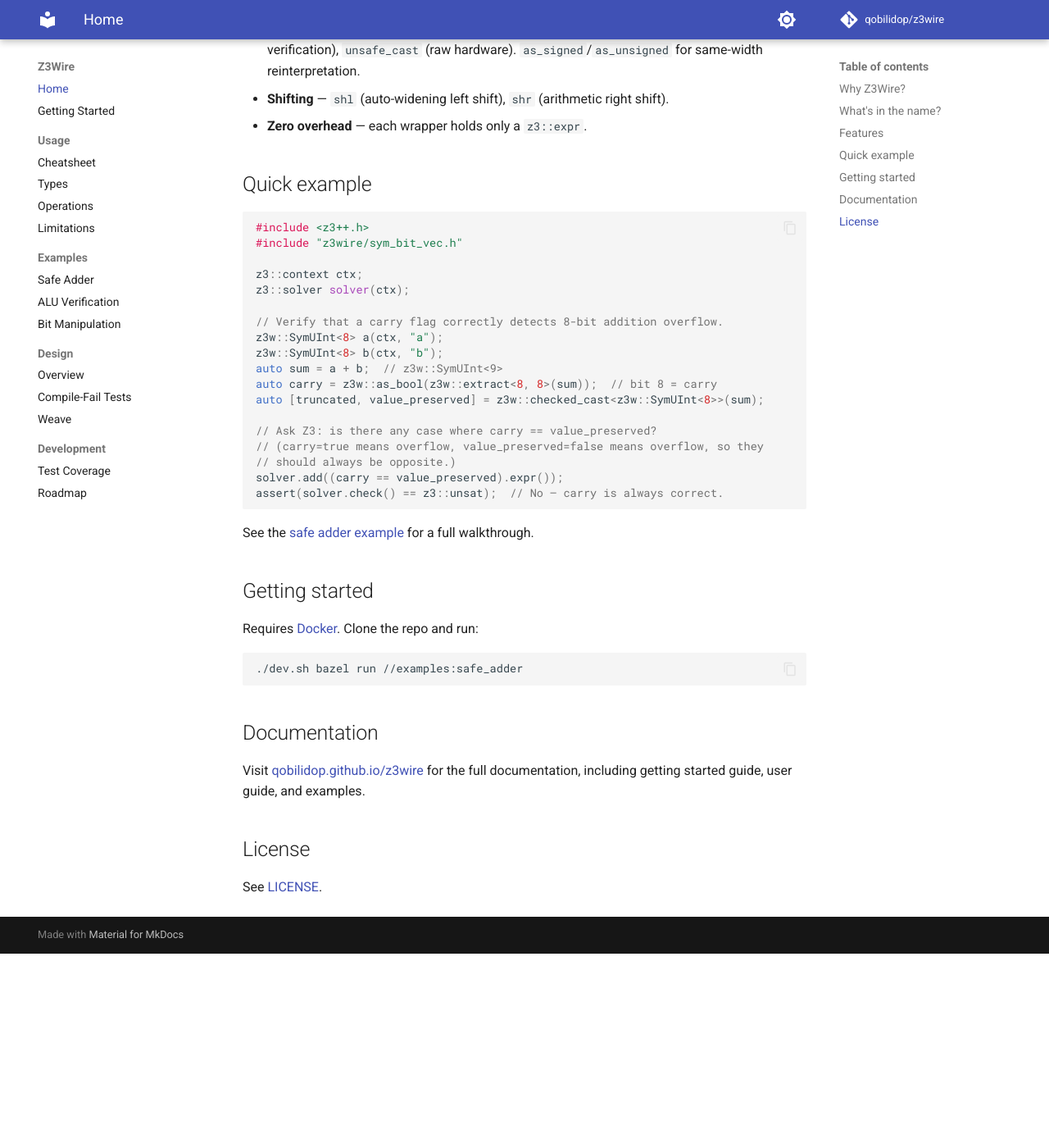
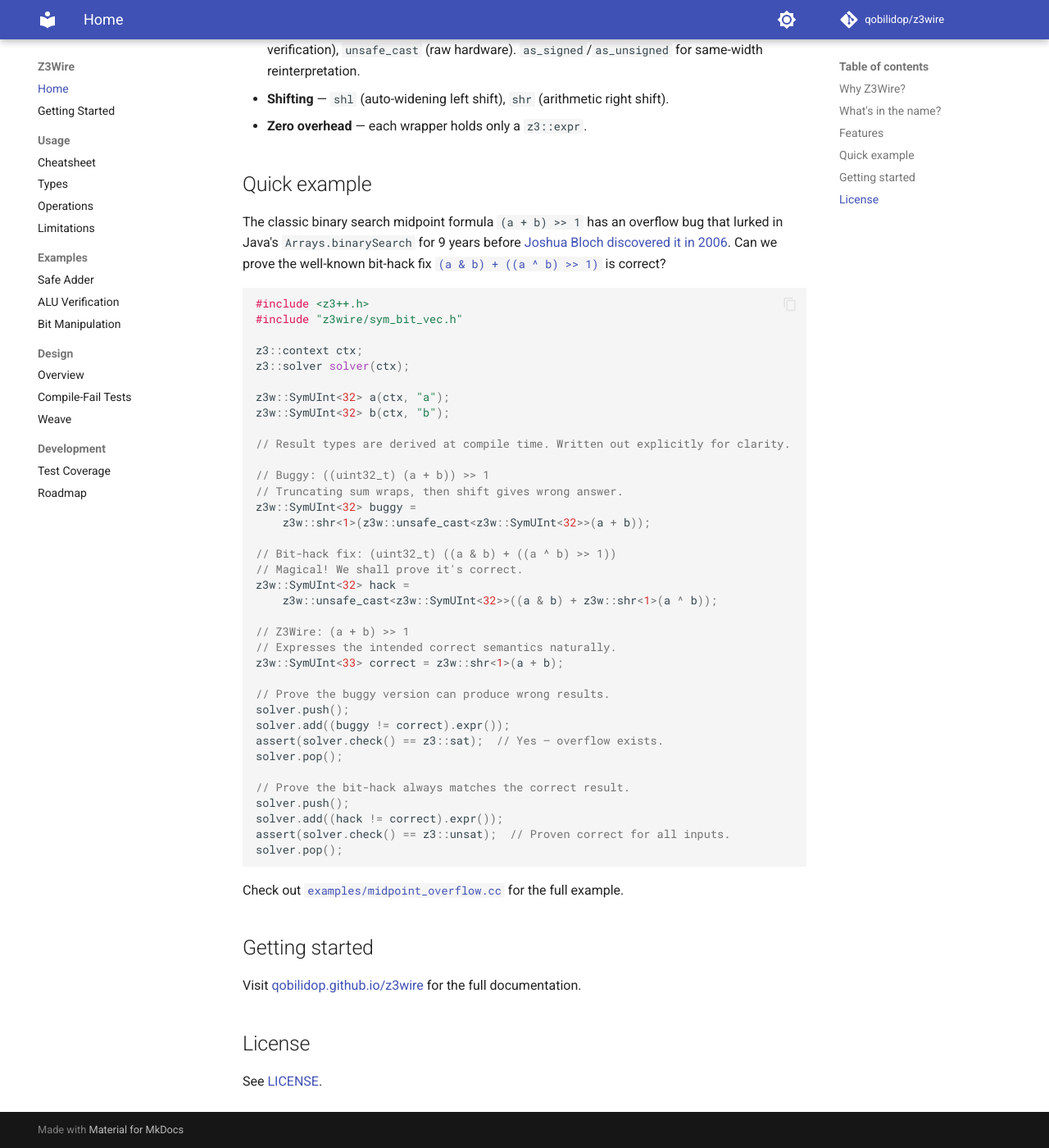
Before and after one commit to qobilidop/z3wire, an MkDocs documentation site: the page built from docs/index.md, in a window 1280 px wide and 1400 px high, scrolled down 988 px. Shown: the whole window at 82% size. Built offline with MkDocs 1.6.1 and Material for MkDocs 9.7.7, drawn with Linux system fonts in a browser that asks for light colours; comment, search, counter and statistics services are not loaded; before the commit the page ends 2151 px from its top, so only the background shows below that.

Commit message:
Replace README quick start with midpoint overflow example
The new example proves a real-world bug: Java's Arrays.binarySearch
shipped a broken midpoint formula (a + b) >> 1 for 9 years. It then
verifies the well-known bit-hack fix (a & b) + ((a ^ b) >> 1) is
correct for all 32-bit inputs, using Z3Wire's bit-growth arithmetic
as the ground truth.

Co-Authored-By: Claude Opus 4.6 (1M context) <noreply@anthropic.com>

````diff
--- a/README.md
+++ b/README.md
@@ -49,6 +49,13 @@ the complete set of [combinational logic primitives](https://qobilidop.github.io
 
 ## Quick example
 
+The classic binary search midpoint formula `(a + b) >> 1` has an overflow bug
+that lurked in Java's `Arrays.binarySearch` for 9 years before
+[Joshua Bloch discovered it in 2006](https://research.google/blog/extra-extra-read-all-about-it-nearly-all-binary-searches-and-mergesorts-are-broken/).
+Can we prove the well-known bit-hack fix
+[`(a & b) + ((a ^ b) >> 1)`](https://devblogs.microsoft.com/oldnewthing/20220207-00/?p=106223)
+is correct?
+
 ```cpp
 #include <z3++.h>
 #include "z3wire/sym_bit_vec.h"
@@ -56,34 +63,44 @@ the complete set of [combinational logic primitives](https://qobilidop.github.io
 z3::context ctx;
 z3::solver solver(ctx);
 
-// Verify that a carry flag correctly detects 8-bit addition overflow.
-z3w::SymUInt<8> a(ctx, "a");
-z3w::SymUInt<8> b(ctx, "b");
-auto sum = a + b;  // z3w::SymUInt<9>
-auto carry = z3w::as_bool(z3w::extract<8, 8>(sum));  // bit 8 = carry
-auto [truncated, value_preserved] = z3w::checked_cast<z3w::SymUInt<8>>(sum);
+z3w::SymUInt<32> a(ctx, "a");
+z3w::SymUInt<32> b(ctx, "b");
 
-// Ask Z3: is there any case where carry == value_preserved?
-// (carry=true means overflow, value_preserved=false means overflow, so they
-// should always be opposite.)
-solver.add((carry == value_preserved).expr());
-assert(solver.check() == z3::unsat);  // No — carry is always correct.
+// Result types are derived at compile time. Written out explicitly for clarity.
+
+// Buggy: ((uint32_t) (a + b)) >> 1
+// Truncating sum wraps, then shift gives wrong answer.
+z3w::SymUInt<32> buggy =
+    z3w::shr<1>(z3w::unsafe_cast<z3w::SymUInt<32>>(a + b));
+
+// Bit-hack fix: (uint32_t) ((a & b) + ((a ^ b) >> 1))
+// Magical! We shall prove it's correct.
+z3w::SymUInt<32> hack =
+    z3w::unsafe_cast<z3w::SymUInt<32>>((a & b) + z3w::shr<1>(a ^ b));
+
+// Z3Wire: (a + b) >> 1
+// Expresses the intended correct semantics naturally.
+z3w::SymUInt<33> correct = z3w::shr<1>(a + b);
+
+// Prove the buggy version can produce wrong results.
+solver.push();
+solver.add((buggy != correct).expr());
+assert(solver.check() == z3::sat);  // Yes — overflow exists.
+solver.pop();
+
+// Prove the bit-hack always matches the correct result.
+solver.push();
+solver.add((hack != correct).expr());
+assert(solver.check() == z3::unsat);  // Proven correct for all inputs.
+solver.pop();
 ```
 
-See the [safe adder example](https://qobilidop.github.io/z3wire/examples/safe-adder/) for a full walkthrough.
+Check out [`examples/midpoint_overflow.cc`](https://github.com/qobilidop/z3wire/blob/main/examples/midpoint_overflow.cc) for the full example.
 
 ## Getting started
 
-Requires [Docker](https://www.docker.com/). Clone the repo and run:
-
-```sh
-./dev.sh bazel run //examples:safe_adder
-```
-
-## Documentation
-
 Visit [qobilidop.github.io/z3wire](https://qobilidop.github.io/z3wire/) for the
-full documentation, including getting started guide, user guide, and examples.
+full documentation.
 
 ## License
 
````
Also changed, not shown: docs/usage/cheatsheet.md (+3 -1 lines), docs/usage/operations.md (+14 -5 lines), 3 other files.
